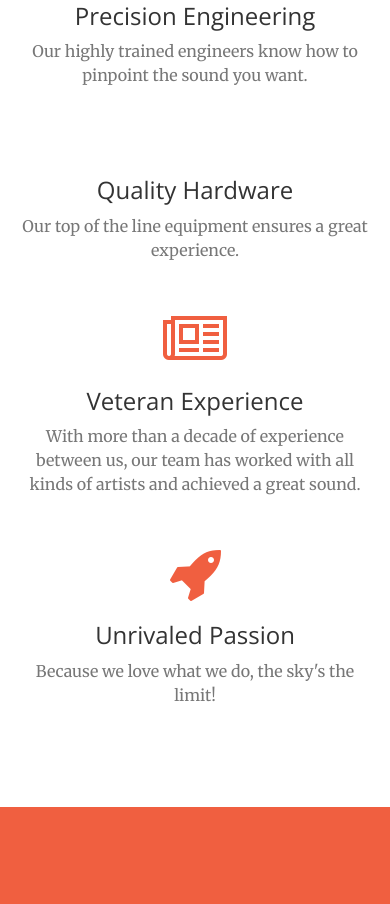
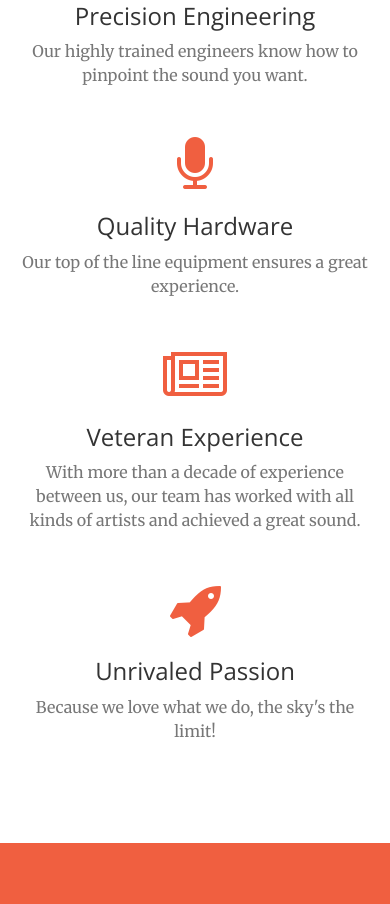
Before and after one commit to abhi-v-sharma/thor, a website: page index.html in a window 390 px wide. Shown: the part 809-1713 px from the top of the page. Drawn offline with nearby package versions, Linux system fonts and the light colour scheme.

Commit message:
replaced microchip with microphone

```diff
--- a/index.html
+++ b/index.html
@@ -99,7 +99,7 @@
                 </div>
                 <div class="col-lg-3 col-md-6 text-center">
                     <div class="service-box">
-                        <i class="fa fa-4x fa-microchip text-primary sr-icons"></i>
+                        <i class="fa fa-4x fa-microphone text-primary sr-icons"></i>
                         <h3>Quality Hardware</h3>
                         <p class="text-muted">Our top of the line equipment ensures a great experience.</p>
                     </div>
```
